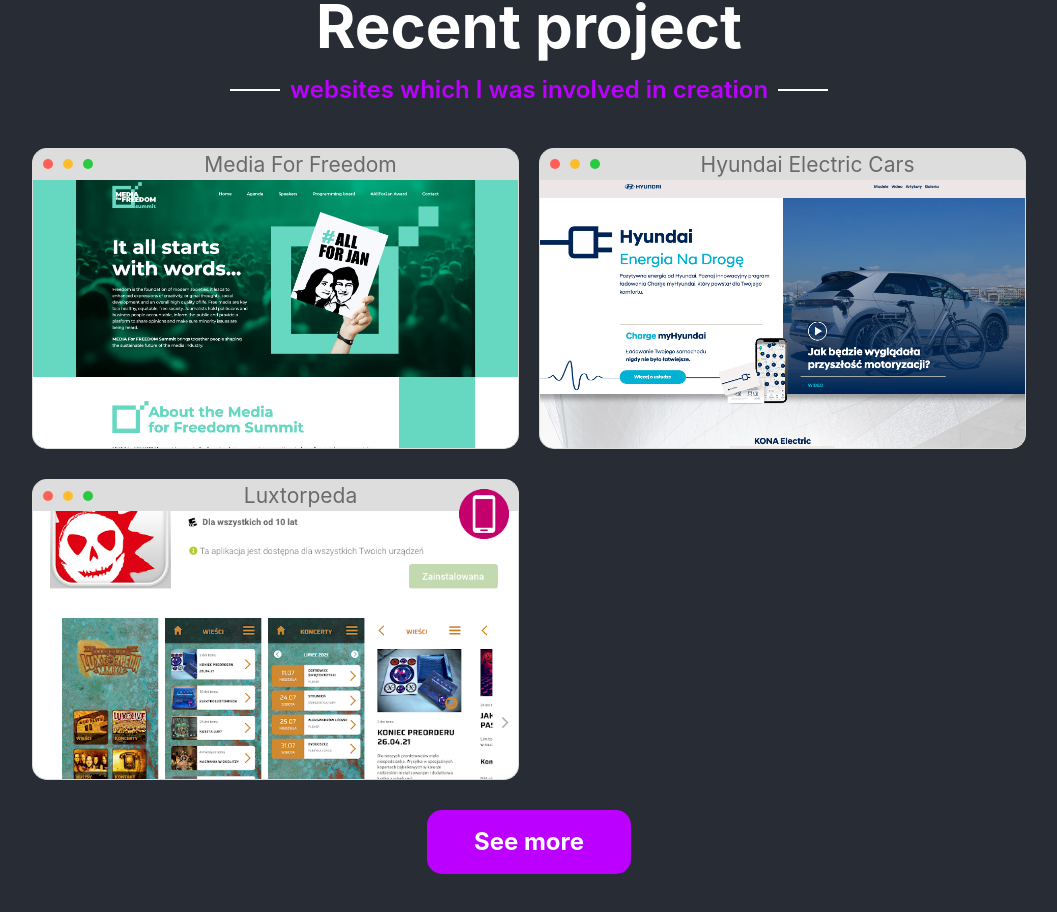
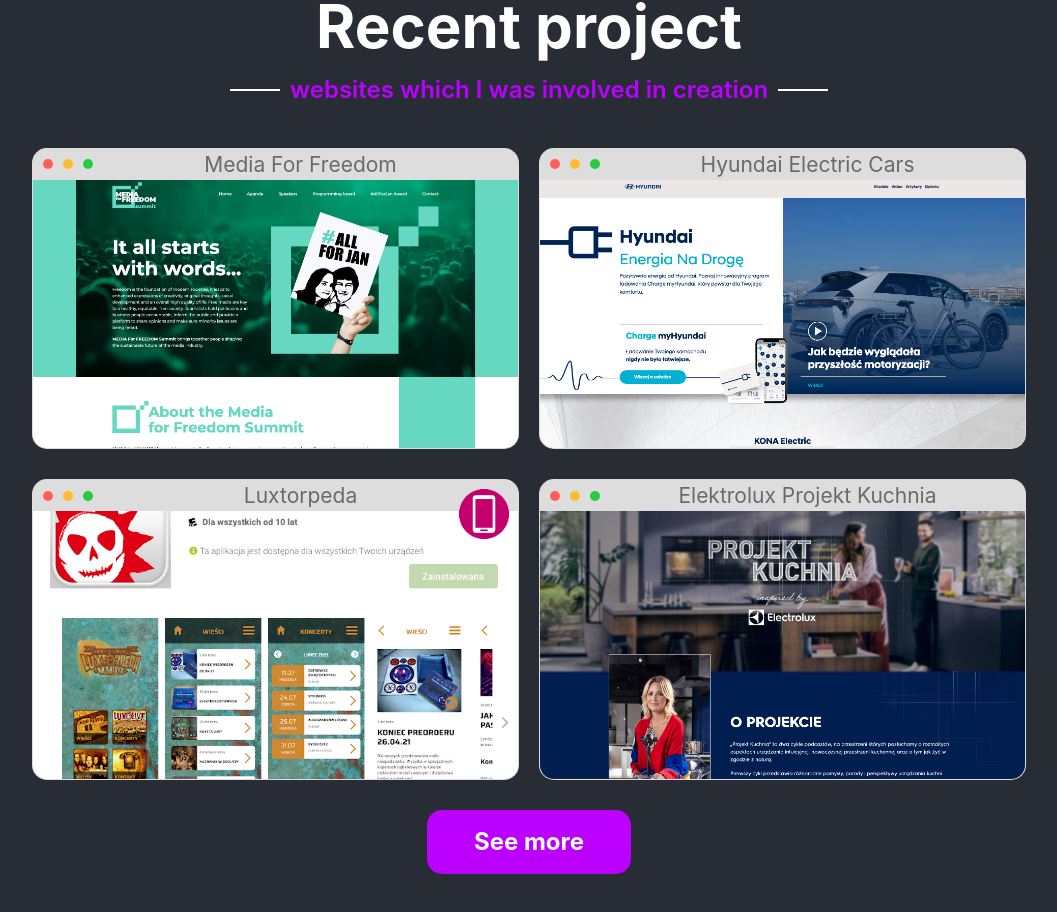
Before and after one commit to mbish0p/Portfolio, a React (Create React App) app: page / in a window 1280 px wide. Shown: the part 1586-2498 px from the top of the page, without its empty margins (111-1168 px from the left). Built offline with nearby package versions, Linux system fonts and the light colour scheme.

Commit message:
Change method responsible of fetching projects

```diff
--- a/src/components/homepage/Projects.tsx
+++ b/src/components/homepage/Projects.tsx
@@ -15,7 +15,16 @@ import projectImage7 from "../../images/main/projects/project_romeloft.png";
 import projectImage8 from "../../images/main/projects/project_asystent.png";
 import projectImage9 from "../../images/main/projects/project_wyprobuj.png";
 
-let projects = [
+type Project = {
+  id: number;
+  name: string;
+  href: string;
+  image: string;
+  technologies: string[];
+  isMobile: boolean;
+};
+
+const allProjects: Project[] = [
   {
     id: 1,
     name: "Media For Freedom",
@@ -33,18 +42,15 @@ let projects = [
     isMobile: false,
   },
   {
-    id: 5,
+    id: 3,
     name: "Luxtorpeda",
     href: "https://play.google.com/store/apps/details?id=pl.quantoo.luxtorpeda.app&hl=pl&gl=US",
     image: projectImage5,
     technologies: ["react", "redux", "ionic", "scss", "vanillaJS"],
     isMobile: true,
   },
-];
-
-const projects1 = [
   {
-    id: 3,
+    id: 4,
     name: "Elektrolux Projekt Kuchnia",
     href: "https://projektkuchnia.onet.pl/",
     image: projectImage3,
@@ -52,7 +58,7 @@ const projects1 = [
     isMobile: false,
   },
   {
-    id: 4,
+    id: 5,
     name: "Pilsner Urquell",
     href: "https://nicniepobijeoryginalu.onet.pl/",
     image: projectImage4,
@@ -67,9 +73,6 @@ const projects1 = [
     technologies: ["preact", "tailwind", "scss", "vanillaJS"],
     isMobile: false,
   },
-];
-
-const projects2 = [
   {
     id: 7,
     name: "Romeloft",
@@ -96,10 +99,10 @@ const projects2 = [
   },
 ];
 
-const projectsMaps = [projects1, projects2];
-
 const Projects = () => {
-  const [fetchedProjects, setFetchedProjects] = useState(1);
+  const [fetchedProjects, setFetchedProjects] = useState(0);
+  const [projects, setProjects] = useState<Project[]>([]);
+  const [isEnd, setIsEnd] = useState(false);
   const [height, setHeight] = useState(0);
   const ref = useRef<HTMLDivElement>(null);
 
@@ -110,16 +113,33 @@ const Projects = () => {
     }
   });
 
+  useEffect(() => {
+    fetchMoreProjects();
+  }, []);
+
+  const fetchMoreProjects = () => {
+    if (isEnd) return;
+
+    const isMobile = window.innerWidth < 1054 ? true : false;
+    const projectsFetchingNumber = isMobile ? 3 : 4;
+
+    const startNumber = fetchedProjects * projectsFetchingNumber;
+    const endNumber = startNumber + projectsFetchingNumber;
+
+    const tmpIsEnd = allProjects.length <= endNumber;
+    const newProjects = !tmpIsEnd
+      ? allProjects.slice(startNumber, endNumber)
+      : allProjects.slice(startNumber);
+    const tmpProjects = [...projects, ...newProjects];
+    setProjects(tmpProjects);
+    setFetchedProjects(fetchedProjects + 1);
+    if (tmpIsEnd) setIsEnd(true);
+  };
+
   const { y } = useSpring({
-    y: projectsMaps.length >= fetchedProjects ? height + 310 : height + 210,
+    y: !isEnd ? height + 320 : height + 225,
     config: config.slow,
   });
-
-  const fetchMoreProjects = () => {
-    const fetchingProjects = projectsMaps[fetchedProjects - 1];
-    projects = [...projects, ...fetchingProjects];
-    setFetchedProjects(fetchedProjects + 1);
-  };
 
   return (
     <animated.div
@@ -135,7 +155,7 @@ const Projects = () => {
         </p>
       </div>
       <div ref={ref} className="content">
-        {projects.map((item) => {
+        {projects.map((item: Project) => {
           return (
             <a
               href={item.href}
@@ -144,6 +164,15 @@ const Projects = () => {
               key={item.id}
               className="project--container"
             >
+              <div className="description--container">
+                <div className={`technologies ${item.isMobile && "-mobile"}`}>
+                  {item.technologies.map((technology) => {
+                    return (
+                      <p className="paragraph--component tech">{technology}</p>
+                    );
+                  })}
+                </div>
+              </div>
               {item.isMobile && (
                 <div className="mobile--image" title="Mobile App" />
               )}
@@ -165,7 +194,7 @@ const Projects = () => {
         })}
       </div>
       <div>
-        {projectsMaps.length >= fetchedProjects && (
+        {!isEnd && (
           <button className="btn--component" onClick={fetchMoreProjects}>
             See more
           </button>
--- a/src/styles/components/homepage/Projects.scss
+++ b/src/styles/components/homepage/Projects.scss
@@ -12,6 +12,13 @@
   margin-bottom: 3rem;
   display: block;
   position: relative;
+  overflow: hidden;
+
+  &:hover {
+    .description--container {
+      bottom: 0;
+    }
+  }
 
   > .navbar {
     display: flex;
@@ -102,3 +109,57 @@
     }
   }
 }
+
+.description--container {
+  position: absolute;
+  bottom: 100%;
+  left: 0;
+  width: 100%;
+  height: 100%;
+  border-radius: 15px;
+  transition: all 0.3s;
+  background: rgba(79, 79, 79, 0.75);
+
+  > .technologies {
+    display: flex;
+    flex-wrap: wrap;
+    padding: 10%;
+
+    &.-mobile {
+      padding-top: 20%;
+
+      @media (min-width: 400px) {
+        padding-top: 10%;
+      }
+    }
+
+    > .tech {
+      background: #202020;
+      padding: 0.5rem 1rem;
+      border: solid 2px #ddd;
+      margin: 0 1rem 1rem 0;
+    }
+  }
+}
+
+@screen md {
+  .description--container {
+    > .technologies {
+      > .tech {
+        font-size: 2.8rem;
+        padding: 1rem 2rem;
+      }
+    }
+  }
+}
+
+@screen lg {
+  .description--container {
+    > .technologies {
+      > .tech {
+        font-size: 2.2rem;
+        padding: 0.5rem 1rem;
+      }
+    }
+  }
+}
```
